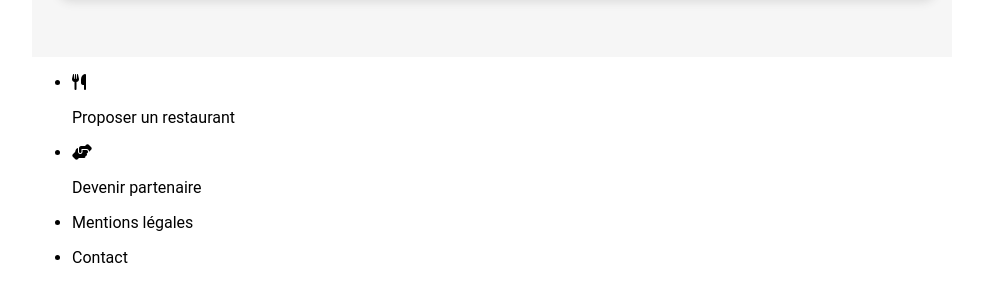
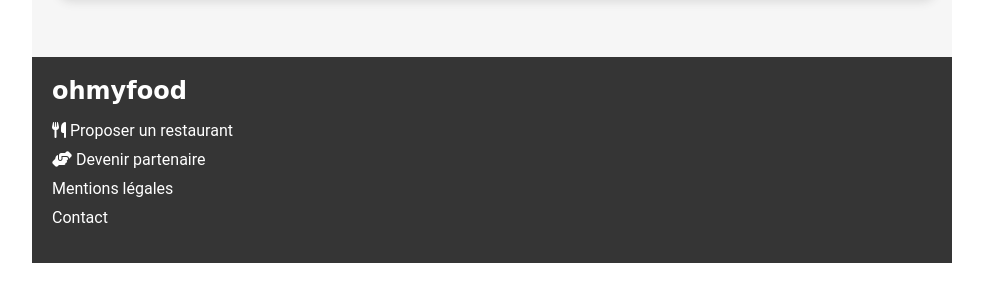
Before and after one commit to bricebrett/ohmyfood, a plain HTML site: page index.html in a window 1280 px wide. Shown: the part 1807-2090 px from the top of the page, without its empty margins (148-1131 px from the left). Drawn offline with Linux system fonts and the light colour scheme; a web font is replaced by a local one.

Commit message:
feat: finish footer section

```diff
--- a/index.html
+++ b/index.html
@@ -101,22 +101,26 @@
             </section>
         </main>
 
-        <footer>
-            <!-- <img src="./assets/images/logo/ohmyfood.png" alt="Logo du site"> -->
-            <ul>
-                <li>
-                    <i class="fa-solid fa-utensils"></i>
-                    <p>Proposer un restaurant</p>
+        <footer class="footer">
+            <h2>ohmyfood</h2>
+            <ul class="footer__list">
+                <li class="footer__item">
+                    <a class="footer__link" href="#">
+                        <i class="footer__icon fa-solid fa-utensils"></i>
+                        <span class="footer__text">Proposer un restaurant</span>
+                    </a>
                 </li>
-                <li>
-                    <i class="fa-solid fa-handshake-angle"></i>
-                    <p>Devenir partenaire</p>
+                <li class="footer__item">
+                    <a class="footer__link" href="#">
+                        <i class="footer__icon fa-solid fa-handshake-angle"></i>
+                        <span class="footer__text">Devenir partenaire</span>
+                    </a>
                 </li>
-                <li>
-                    <p>Mentions légales</p>
+                <li class="footer__item">
+                    <a class="footer__link" href="#">Mentions légales</a>
                 </li>
-                <li>
-                    <p>Contact</p>
+                <li class="footer__item">
+                    <a class="footer__link" href="mailto:contact@ohmyfood.com">Contact</a>
                 </li>
             </ul>
         </footer>
--- a/sass/abstracts/_variables.scss
+++ b/sass/abstracts/_variables.scss
@@ -1,5 +1,7 @@
 // Font
 $font-family: "Roboto", sans-serif;
+$font-family_2: "Shrikhand", cursive;
+
 
 // Color
 $color_1:  #353535;
@@ -7,6 +9,7 @@ $color_2: #FFFF;
 $color_button: #7E7E7E;
 $color_button_hover: #9356DC;
 $background-color_1: #F6F6F6;
+$background_color_footer: #353535;
 
 // General
 $padding-main: 20px;
--- /dev/null
+++ b/sass/layout/_footer.scss
@@ -0,0 +1,29 @@
+@use "../abstracts/variables" as vars;
+
+.footer {
+    display: flex;
+    flex-direction: column;
+    background-color: vars.$background_color_footer;
+    color: vars.$color_2;
+    padding: 20px;
+    h2 {
+        margin-bottom: 20px;
+        font-family: vars.$font-family_2;
+        margin: 0;
+    }
+.footer__list {
+    list-style-type: none;
+    padding: 0;
+    .footer__item {
+        margin-bottom: 10px;
+        &:last-child {
+            margin-bottom: 0;
+        }
+        .footer__link {
+            text-decoration: none;
+            color: vars.$color_2;
+        }
+    }
+}
+
+}
--- a/sass/style.scss
+++ b/sass/style.scss
@@ -7,3 +7,4 @@
 @use "layout/menu";
 @use "layout/fonctionnement";
 @use "layout/restaurants";
+@use "layout/footer";
```
Also changed, not shown: assets/css/style.css, 1 other file.
